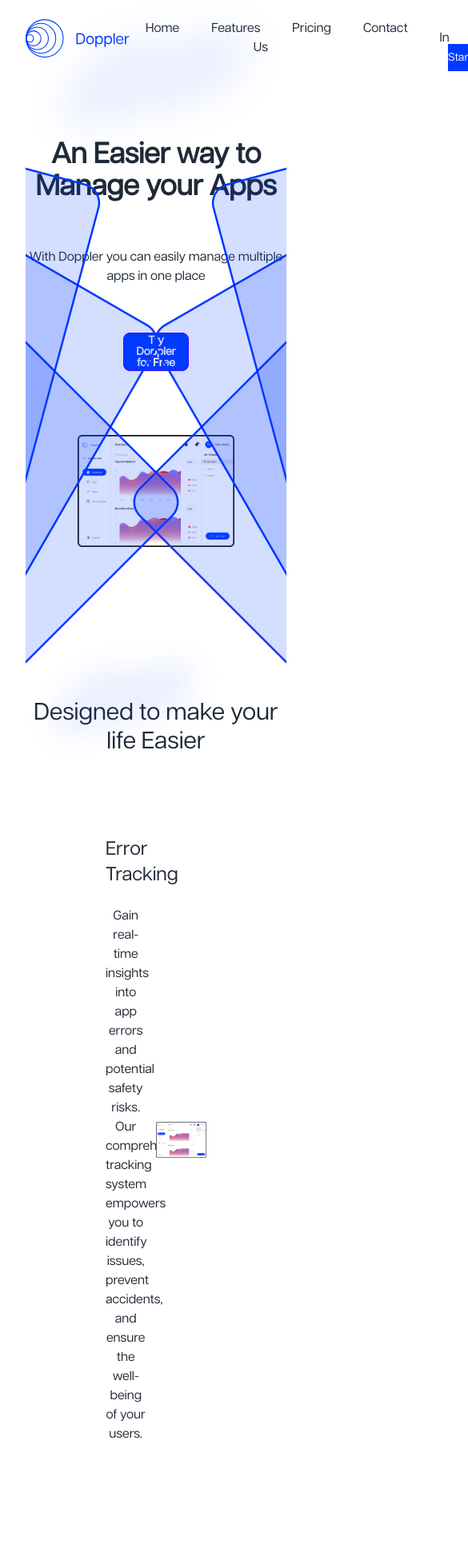
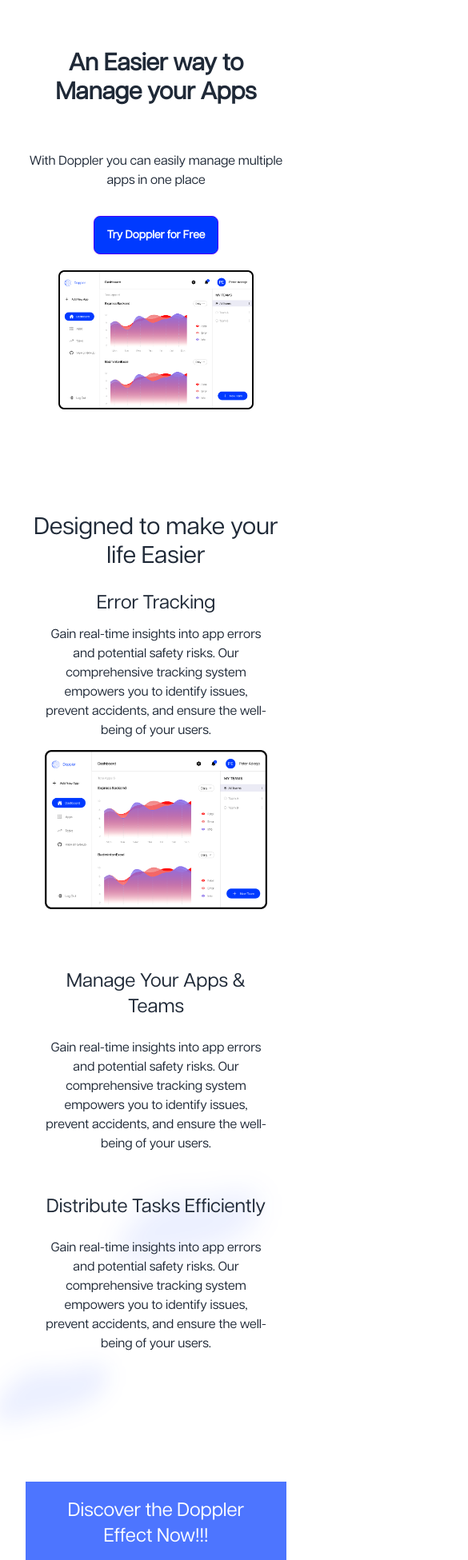
Before and after one commit to lampguard/doppler-client, a React (Vite) app: page / in a window 390 px wide. Shown: the part 20-1971 px from the top of the page at 80% size, 585 px wide, since content can reach past the window. Built offline with nearby package versions, Linux system fonts and the light colour scheme.

Commit message:
mobile landing

```diff
--- a/src/pages/Landing.jsx
+++ b/src/pages/Landing.jsx
@@ -3,11 +3,8 @@ import { Link } from 'react-router-dom';
 import logo from '../assets/logo.svg';
 import whiteLogo from '../assets/logo-white.png';
 import Ellipse from '../assets/Ellipse 8.svg';
-import DeepEllipse from '../assets/deep-ellipse.png';
 import Panes from '../assets/multi-pane.png';
 import Desktop from '../assets/Desktop.png';
-
-import HeroPanes from '../components/HeroPanes';
 
 /**
  * @type {React.FC} Landing
@@ -15,7 +12,7 @@ import HeroPanes from '../components/HeroPanes';
 const Landing = () => {
 	return (
 		<>
-			<div className="md:p-[100px] pb-[40px] flex justify-between items-center w-full">
+			<div className="hidden md:p-[100px] pb-[40px] md:flex justify-between items-center w-full">
 				<img src={logo} className="w-[130px]" />
 
 				<div className="flex items-center">
@@ -64,36 +61,44 @@ const Landing = () => {
 				<img
 					src={Ellipse}
 					alt=""
-					className="absolute top-[-20%] w-full z-[-10]"
+					className="absolute top-[-20%] w-full z-[-10] hidden"
 				/>
 				<img
 					src={Panes}
-					className="top-0 left-0 absolute"
+					className="top-0 left-0 absolute hidden md:block z-[-1]"
 					style={{ transform: 'rotateY(180deg)' }}
 				/>
-				<img src={Panes} className="top-0 right-0 absolute" />
-				<p className="text-4xl font-bold">An Easier way to Manage your Apps</p>
+				<img
+					src={Panes}
+					className="top-0 right-0 absolute hidden md:block z-[-1]"
+				/>
+				<p className="text-3xl md:text-4xl font-bold">
+					An Easier way to Manage your Apps
+				</p>
 				<div className="py-7"></div>
 				<p>With Doppler you can easily manage multiple apps in one place</p>
-				<div className="py-7"></div>
-				<Link to={'/signup'} className="btn btn-primary w-1/4">
+				<div className="py-4 md:py-7"></div>
+				<Link to={'/signup'} className="btn btn-primary md:w-1/4">
 					Try Doppler for Free
 				</Link>
-				<div className="p-0 pt-[80px]"></div>
+				<div className="p-0 pt-[20px] md:pt-[80px]"></div>
 				<div className="w-full flex justify-center">
-					<img src={Desktop} className="w-3/5" />
+					<img src={Desktop} className="w-3/4 md:w-3/5" />
 				</div>
 			</section>
 
-			<section className="w-full relative pt-[140px]">
+			<section className="w-full relative pt-[80px] md:pt-[140px]">
 				<p className="text-3xl text-center">
 					Designed to make your life Easier
 				</p>
-				<div className="flex gap-3 w-full p-[100px] justify-between items-center relative">
-					<img src={Ellipse} className="absolute w-3/4 left-[0] top-[-15%]" />
-					<div className="w-2/5">
+				<div className="md:flex gap-3 w-full p-[24px] md:p-[100px] justify-between items-center relative">
+					<img
+						src={Ellipse}
+						className="hidden md:block absolute w-3/4 left-[0] top-[-15%] z-[-1]"
+					/>
+					<div className="md:w-2/5">
 						<p className="text-2xl">Error Tracking</p>
-						<div className="py-3"></div>
+						<div className="py-1.5 md:py-3"></div>
 						<p>
 							Gain real-time insights into app errors and potential safety
 							risks. Our comprehensive tracking system empowers you to identify
@@ -101,14 +106,14 @@ const Landing = () => {
 							users.
 						</p>
 					</div>
-					<img src={Desktop} className="w-1/2" />
+					<img src={Desktop} className="pt-[12px] md:pt-0 md:w-1/2" />
 				</div>
 			</section>
 
 			<section className="w-full relative">
-				<div className="flex gap-3 w-full px-[100px] py-[50px] justify-between items-center relative">
-					<img src={Desktop} className="w-1/2" />
-					<div className="w-2/5">
+				<div className="md:flex gap-3 w-full px-[24px] md:px-[100px] py-[50px] justify-between items-center relative">
+					<img src={Desktop} className="hidden md:block md:w-1/2" />
+					<div className="md:w-2/5">
 						<p className="text-2xl">Manage Your Apps & Teams</p>
 						<div className="py-3"></div>
 						<p>
@@ -120,11 +125,15 @@ const Landing = () => {
 					</div>
 				</div>
 			</section>
-			<section className="w-full relative pt-[140px]">
-				<div className="flex gap-3 w-full px-[100px] py-[50px] justify-between items-center relative">
-					<img src={Ellipse} className="absolute w-3/4 left-[0] top-[-15%]" />
-					<div className="w-2/5">
-						<p className="text-2xl">Distribute Tasks EfficientlY</p>
+
+			<section className="w-full relative">
+				<div className="md:flex gap-3 w-full px-[24px] md:px-[100px] md:py-[50px] justify-between items-center relative">
+					<img
+						src={Ellipse}
+						className="absolute w-3/4 right-[0] top-[-15%] z-[-1]"
+					/>
+					<div className="md:w-2/5">
+						<p className="text-2xl">Distribute Tasks Efficiently</p>
 						<div className="py-3"></div>
 						<p>
 							Gain real-time insights into app errors and potential safety
@@ -133,29 +142,35 @@ const Landing = () => {
 							users.
 						</p>
 					</div>
-					<img src={Desktop} className="w-1/2" />
+					<img src={Desktop} className="hidden md:block w-1/2" />
 				</div>
 			</section>
 
 			{/* Footer */}
-			<div className="py-[200px]"></div>
+			<div className="py-[80px] md:py-[200px]"></div>
 			<div className="relative text-white w-full">
 				<img
 					src={Ellipse}
 					className="absolute top-[-100%] z-[-1] left-[-20%] w-3/5"
 					alt=""
 				/>
-				<div className="md:absolute w-full md:w-8/12 md:p-[40px] bg-[#4D75FF] top-[-23%] flex justify-between items-center left-[18%]">
-					<p className="font-articulat text-2xl w-2/5">
+				<div className="p-[20px] md:absolute w-full md:w-8/12 md:p-[40px] bg-[#4D75FF] top-[-23%] md:flex justify-between items-center left-[18%]">
+					<p className="font-articulat text-2xl md:w-2/5">
 						Discover the Doppler Effect Now!!!
 					</p>
-					<button className="btn btn-white w-1/3">Try Doppler for Free</button>
+					<div className="py-2 md:hidden"></div>
+
+					<div className="md:w-1/3">
+						<button className="btn btn-white w-full">
+							Try Doppler for Free
+						</button>
+					</div>
 				</div>
 
 				<div className="md:p-[120px] flex justify-between items-center w-full bg-theme font-articulat-light">
-					<img src={whiteLogo} className="w-[130px]" />
+					<img src={whiteLogo} className="hidden md:block w-[130px]" />
 
-					<div className="flex items-center w-2/3 justify-between">
+					<div className="hidden md:flex items-center w-2/3 justify-between">
 						<Link
 							to={'/'}
 							className="py-2 px-5 rounded hover:underline hover:bg-[#cccccc3d]"
```
